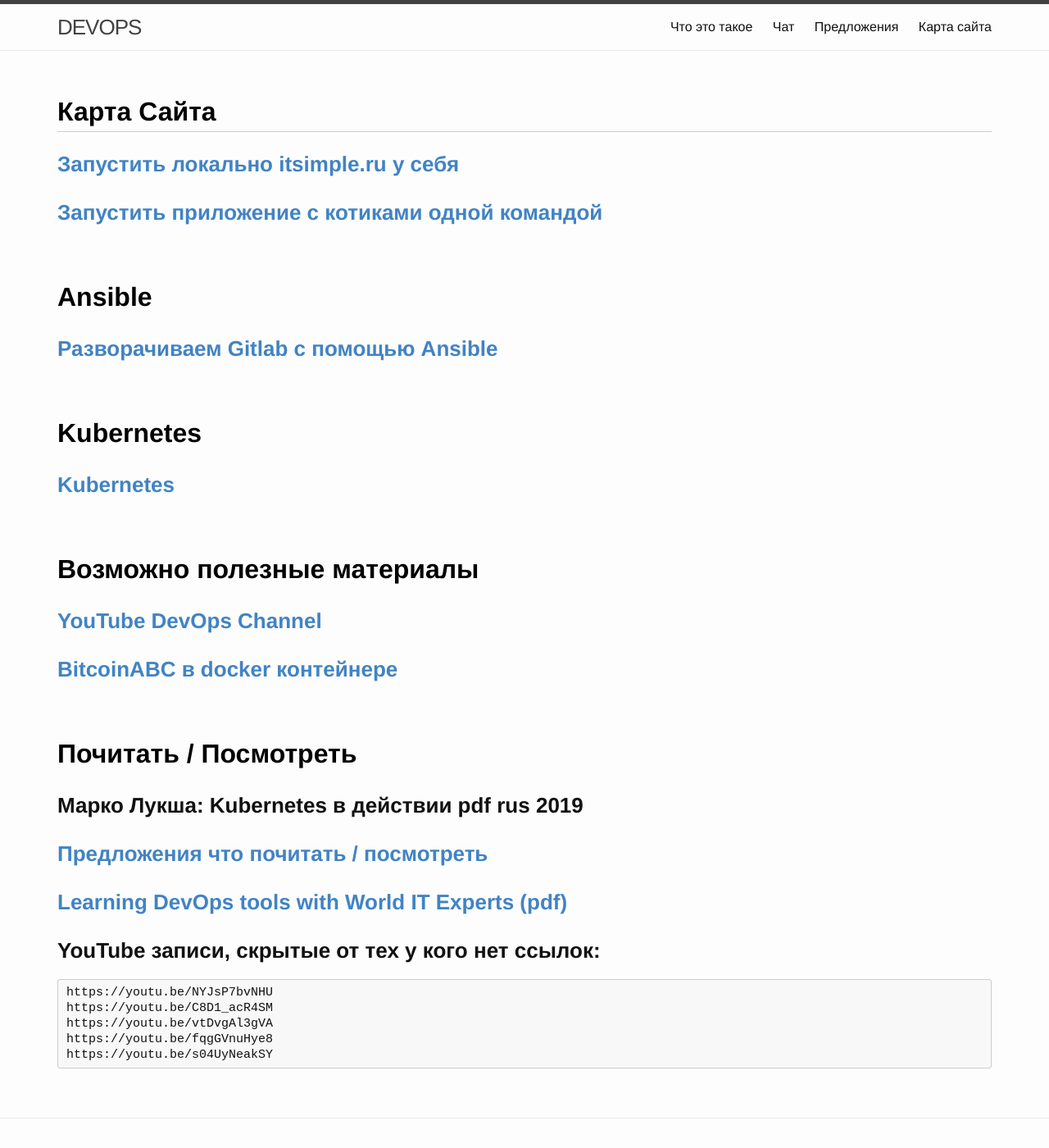
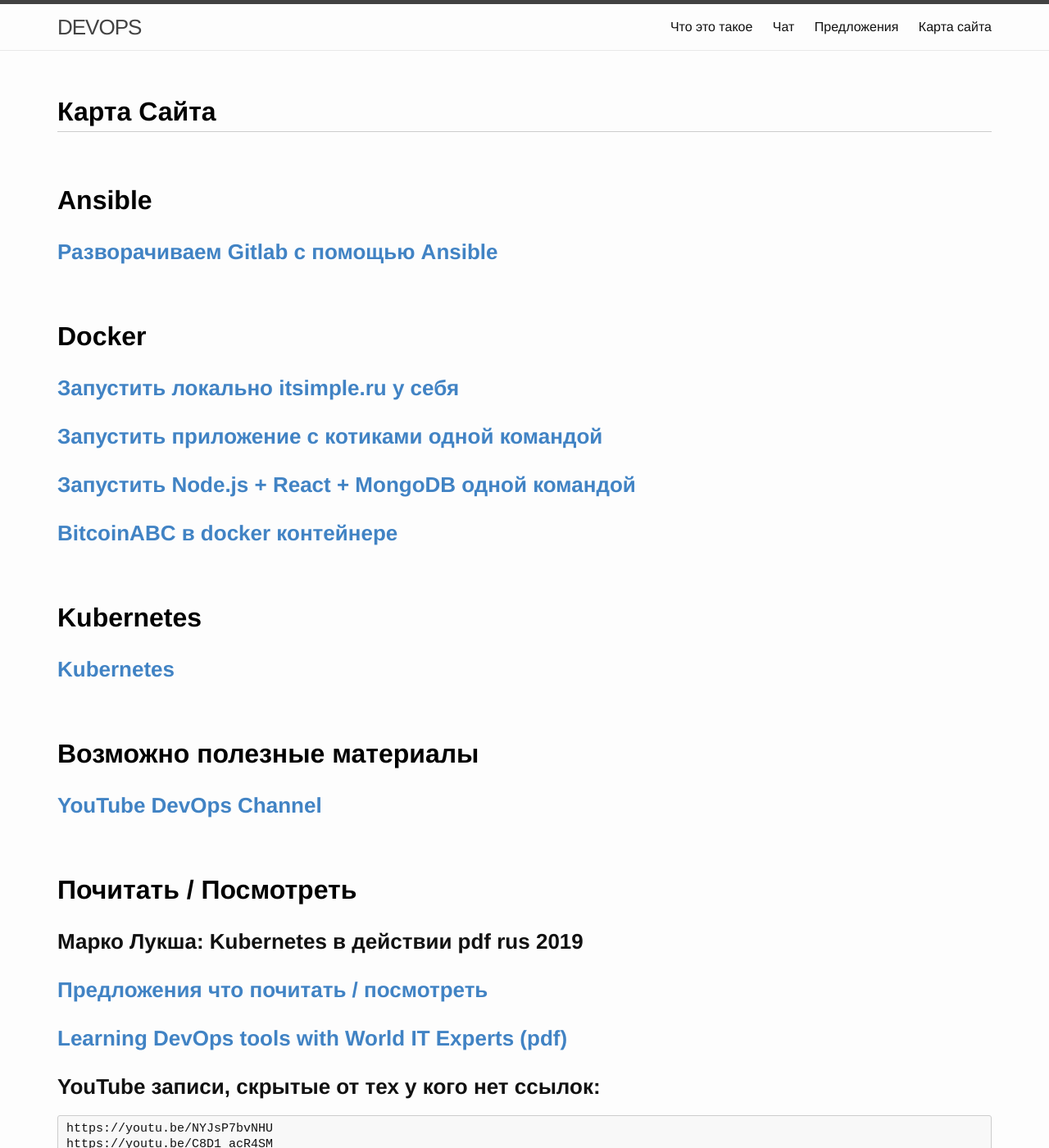
Before and after one commit to webmak1/itsimple.ru, a Jekyll site: the page built from website/01-sitemap.md, in a window 1280 px wide and 1400 px high. Shown: the whole window at 82% size. Built offline with Jekyll 4.4.1, drawn with Linux system fonts in a browser that asks for light colours; some of the changed text lies outside the part shown.

Commit message:
upd links

```diff
--- a/website/01-sitemap.md
+++ b/website/01-sitemap.md
@@ -6,15 +6,23 @@ permalink: /sitemap/
 
 # Карта Сайта
 
-### [Запустить локально itsimple.ru у себя](/examples/itsimple/)
-
-### [Запустить приложение с котиками одной командой](/examples/cats-app/)
-
 <br/>
 
 ## Ansible
 
 ### [Разворачиваем Gitlab с помощью Ansible](/devops/ansible/gitlab/)
+
+<br/>
+
+## Docker
+
+### [Запустить локально itsimple.ru у себя](/devops/docker/itsimple/)
+
+### [Запустить приложение с котиками одной командой](/devpos/docker/cats-app/)
+
+### [Запустить Node.js + React + MongoDB одной командой](/devpos/docker/node-react-mongo/)
+
+### [BitcoinABC в docker контейнере](https://github.com/Bitcoin-ABC/bitcoinabc.org)
 
 <br/>
 
@@ -47,3 +53,9 @@ permalink: /sitemap/
     https://youtu.be/vtDvgAl3gVA
     https://youtu.be/fqgGVnuHye8
     https://youtu.be/s04UyNeakSY
+
+<br/>
+
+### Weblogic в kubernetes
+
+https://oracle.github.io/weblogic-kubernetes-operator/quickstart/prerequisites/
```
Also changed, not shown: other parts of website/01-sitemap.md (+0 -2 lines), website/00-index.md (+9 -11 lines), website/00-main/02-wtf.md (+1 -1 lines), website/01-docs/01-devops/02-docker/00-itsimple.md (renamed from website/01-docs/02-examples/00-itsimple.md, +1 -1 lines), website/01-docs/01-devops/02-docker/01-cats-appe.md (renamed from website/01-docs/02-examples/01-cats-appe.md, +1 -1 lines), website/01-docs/01-devops/02-docker/02-node-react-mongo.md (added, +31 -0 lines), website/01-docs/01-devops/03-kubernetes/00-index.md (renamed from website/01-docs/01-devops/02-kubernetes/00-index.md, +6 -0 lines), website/01-docs/01-devops/03-kubernetes/01-single-master.md (renamed from website/01-docs/01-devops/02-kubernetes/01-single-master.md), website/01-docs/01-devops/03-kubernetes/02-kubernetesInc-ingress-nginx.md (renamed from website/01-docs/01-devops/02-kubernetes/02-kubernetesInc-ingress-nginx.md).
